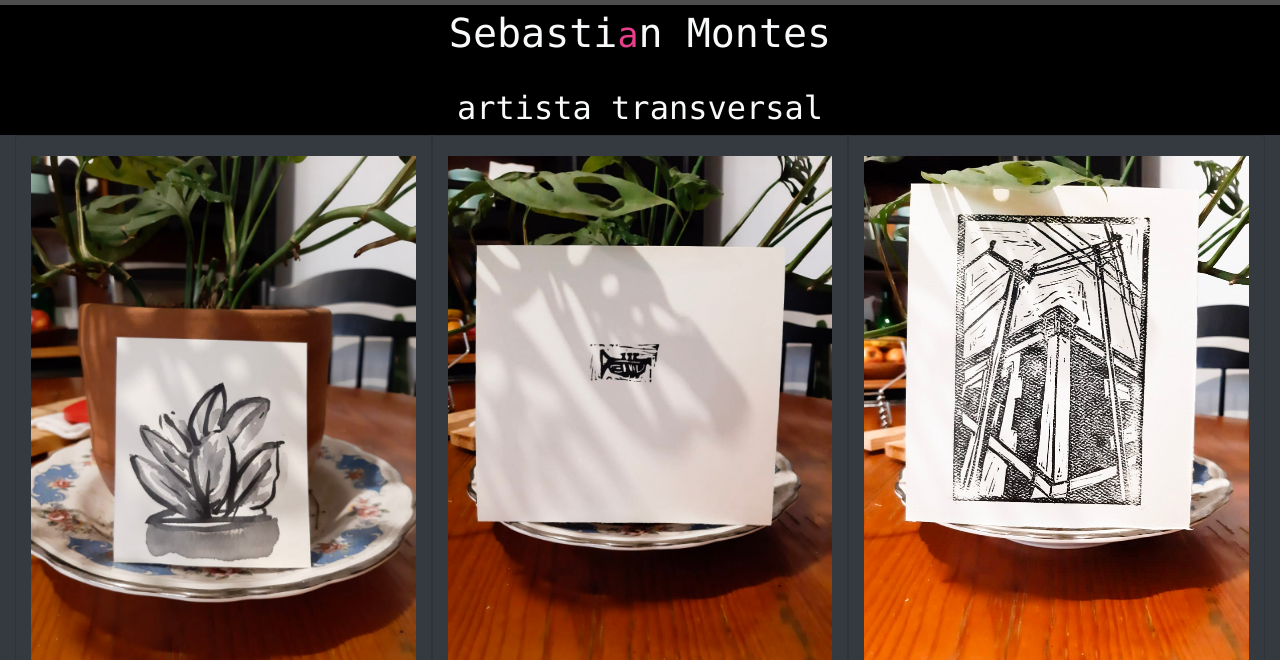
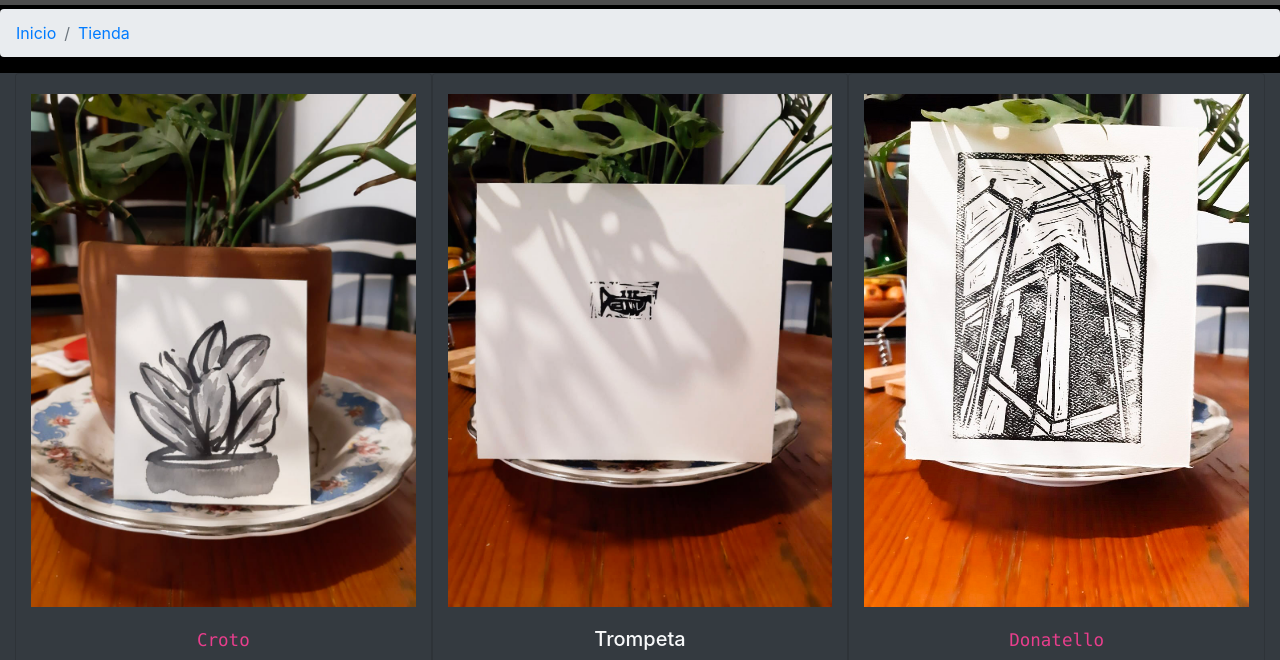
Before and after one commit to momocalderon/sebastianmontes, a plain HTML site: page tienda.html in a window 1280 px wide. Shown: the part 53-713 px from the top of the page. Drawn offline with nearby package versions, Linux system fonts and the light colour scheme; a script that the page names is missing.

Commit message:
breadcrumbs
aun hay dudas del current "page"

```diff
--- a/tienda.html
+++ b/tienda.html
@@ -97,11 +97,15 @@
 
     <!-- codigo-->
 
-    <div class="container   " style="background-color: black;">
-        <h1 class="text-light text-monospace text-center ">Sebasti<code>a</code>n Montes</h1> <br>
-        <h2 class="text-light text-monospace text-center font-weight-light">artista transversal</h2>
-    </div>
 
+
+<nav aria-label="breadcrumb " >
+  <ol class="breadcrumb">
+    <li class="breadcrumb-item"><a href="./index.html">Inicio</a></li>
+    <li class="breadcrumb-item active" aria-current="page"><a href="./tienda.html">Tienda</a></li>
+
+  </ol>
+</nav>
 
 
 
```
Also changed, not shown: incons.html (+7 -0 lines), index.html (+1 -1 lines), textos.html (+9 -0 lines).
